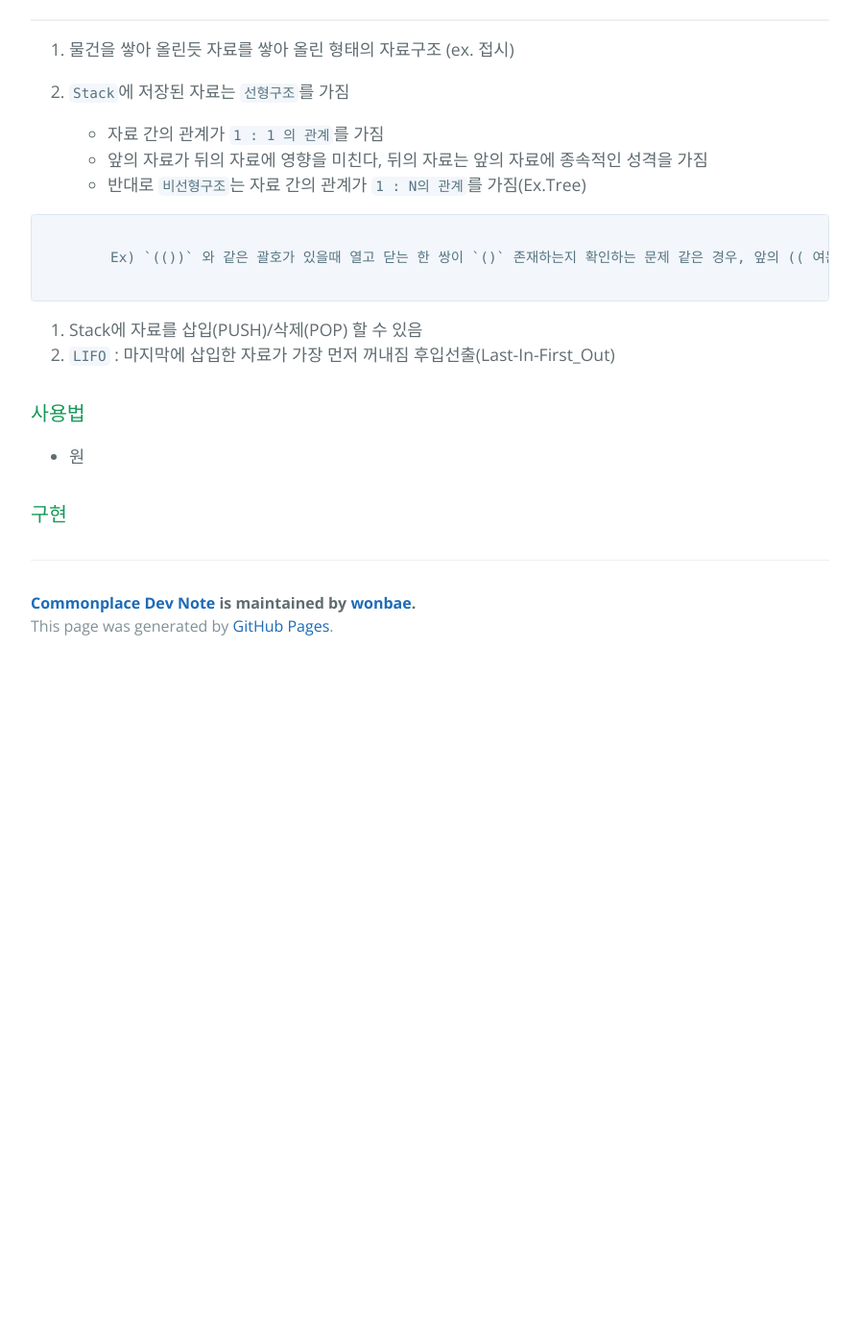
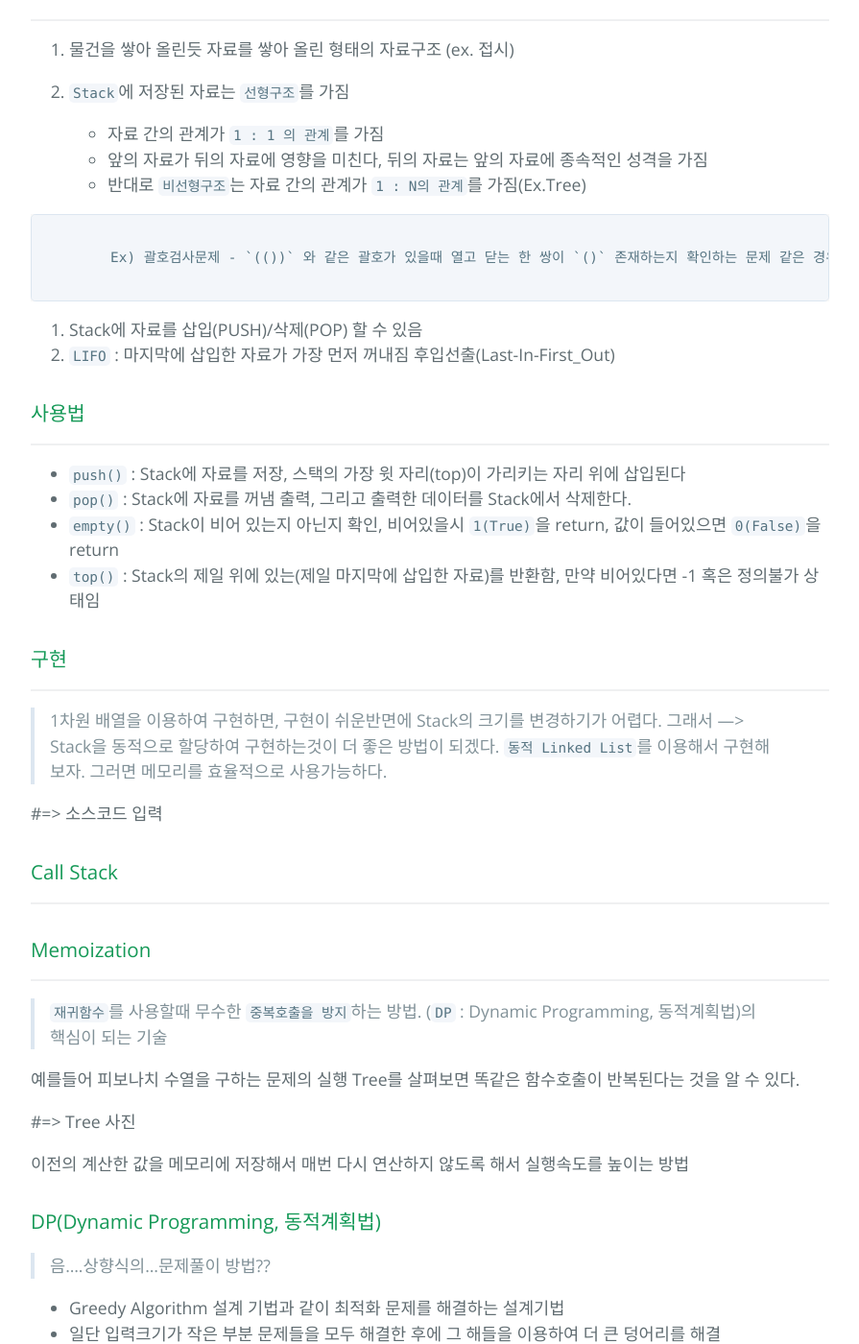
Before and after one commit to wonbae/wonbae.github.io, a Jekyll site: the page built from _posts/2019-02-24-[알고리즘]-Stack-자료구조.markdown, in a window 1280 px wide and 1400 px high, scrolled down 686 px. Shown: the whole window at 96% size, without its empty margins (192-1087 px from the left). Built offline with Jekyll 4.4.1, drawn with Linux system fonts in a browser that asks for light colours; our own code applies the rules of GitHub Pages for plain Markdown files; before the commit the page ends 1382 px from its top, so only the background shows below that; some of the changed text lies outside the part shown.

Commit message:
posting Stack Data Structure

```diff
--- a/_posts/2019-02-24-[알고리즘]-Stack-자료구조.markdown
+++ b/_posts/2019-02-24-[알고리즘]-Stack-자료구조.markdown
@@ -16,7 +16,7 @@
 
 ~~~
 
-	Ex) `(())` 와 같은 괄호가 있을때 열고 닫는 한 쌍이 `()` 존재하는지 확인하는 문제 같은 경우, 앞의 (( 여는 괄호가 있냐 없냐에 따라 뒤에 닫는 괄호가 )) 필요하고 필요 없고가 결정된다. 즉, 앞의 자료가 뒤에 자료에 영향을 미치거나 미쳐야 하는 경우 Stack 자료구조를 사용해야 한다.
+	Ex) 괄호검사문제 - `(())` 와 같은 괄호가 있을때 열고 닫는 한 쌍이 `()` 존재하는지 확인하는 문제 같은 경우, 앞의 (( 여는 괄호가 있냐 없냐에 따라 뒤에 닫는 괄호가 )) 필요하고 필요 없고가 결정된다. 즉, 앞의 자료가 뒤에 자료에 영향을 미치거나 미쳐야 하는 경우 Stack 자료구조를 사용해야 한다.
 
 ~~~
 
@@ -25,9 +25,12 @@
 
 
 ### 사용법
+---
 
-- 원
-
+- `push()` : Stack에 자료를 저장, 스택의 가장 윗 자리(top)이 가리키는 자리 위에 삽입된다
+- `pop()` : Stack에 자료를 꺼냄 출력, 그리고 출력한 데이터를 Stack에서 삭제한다.
+- `empty()` : Stack이 비어 있는지 아닌지 확인, 비어있을시 `1(True)`을 return, 값이 들어있으면 `0(False)`을 return
+- `top()` : Stack의 제일 위에 있는(제일 마지막에 삽입한 자료)를 반환함, 만약 비어있다면 -1 혹은 정의불가 상태임
 
 
 
@@ -37,3 +40,48 @@
 
 
 ### 구현
+---
+
+> 1차원 배열을 이용하여 구현하면, 구현이 쉬운반면에 Stack의 크기를 변경하기가 어렵다. 그래서 ---> Stack을 동적으로 할당하여 구현하는것이 더 좋은 방법이 되겠다. `동적 Linked List`를 이용해서 구현해보자. 그러면 메모리를 효율적으로 사용가능하다.
+
+#=> 소스코드 입력
+
+
+### Call Stack
+---
+
+
+### Memoization
+---
+
+> `재귀함수`를 사용할때 무수한 `중복호출을 방지`하는 방법. (`DP` : Dynamic Programming, 동적계획법)의 핵심이 되는 기술
+
+예를들어 피보나치 수열을 구하는 문제의 실행 Tree를 살펴보면 똑같은 함수호출이 반복된다는 것을 알 수 있다.
+
+#=> Tree 사진
+
+이전의 계산한 값을 메모리에 저장해서 매번 다시 연산하지 않도록 해서 실행속도를 높이는 방법
+
+
+
+
+### DP(Dynamic Programming, 동적계획법)
+
+> 음....상향식의...문제풀이 방법??
+
+- Greedy Algorithm 설계 기법과 같이 최적화 문제를 해결하는 설계기법
+- 일단 입력크기가 작은 부분 문제들을 모두 해결한 후에 그 해들을 이용하여 더 큰 덩어리를 해결
+- 최종적으로 원래 주어진 입력으로 문제를 해결
+
+
+피보나치 수열 구하는것과 같이
+1. 부분문제로 분할 가능한지 확인하고 가능하면 부분 문제로 분할하고
+2. 분할 한 작은 부분으로 작은 부분부터 문제를 해결하고
+3. 그 결과를 테이블에 저장하고, 테이블에 저장된 부분 문제의 해를 이용하여 그 위의 문제의 정답을 구함
+
+
+**구현방식**
+- 재귀(Recursive)방식
+	- 재귀적 구조는 내부에 시스템 호출 Stack을 사용하는 Overhead가 발생할 수 있음
+- 반복문(Iteractive)방식
+	- Memoization을 재귀적 구조에 사용하는 것보다 반복문과 같이 DP를 구현하는 것이 성능면에서 보다 효율적이라고 한다.
```
